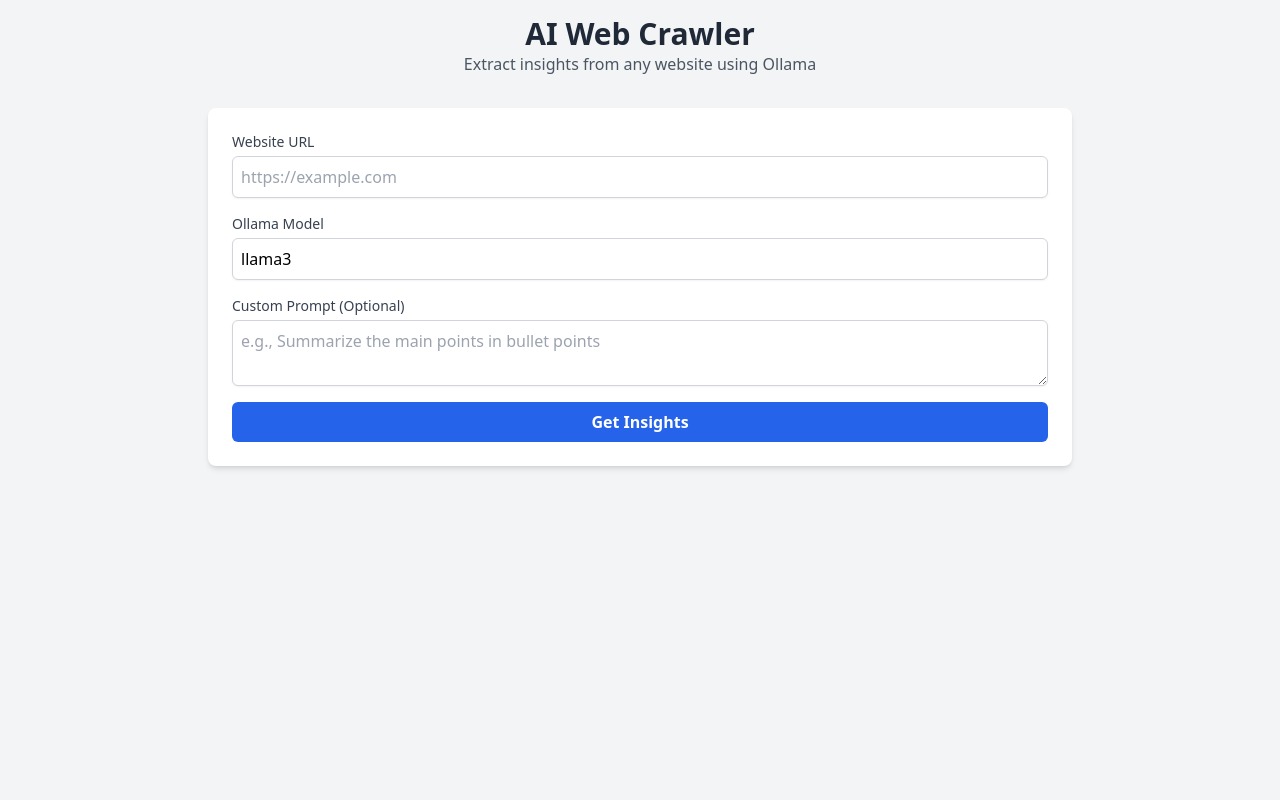
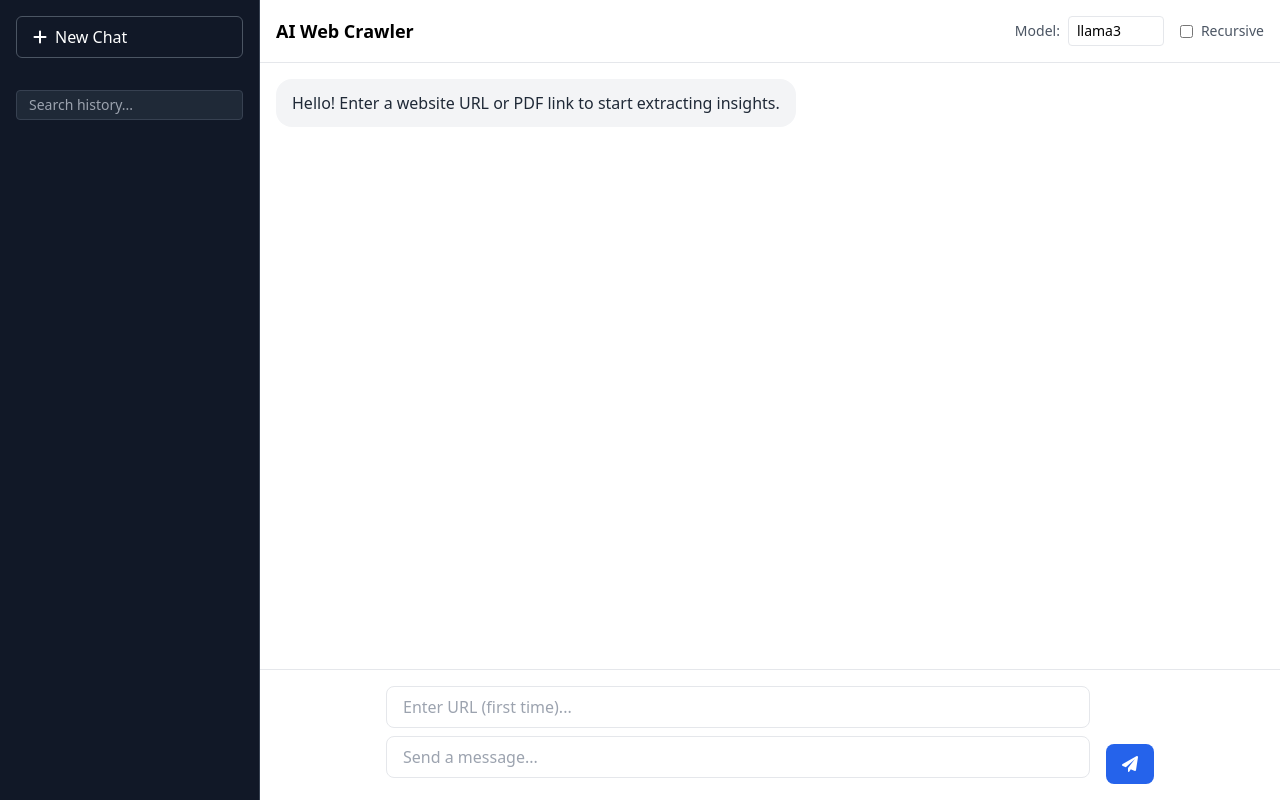
Before and after one commit to atulpandey84/webcrawler, a Flask app: page / in a window 1280 px wide. Run offline with Flask 3, Linux system fonts and the light colour scheme; data that the repository does not hold is empty; some libraries are stand-ins or nearby versions.

Commit message:
Enhance AI Web Crawler with recursive crawling, chat history, streaming, and PDF support
This commit significantly upgrades the AI Web Crawler tool with:
- Recursive crawling within the same domain.
- Enhanced text extraction using trafilatura.
- Multi-turn conversational chat interface with session history.
- Real-time streaming AI responses character-by-character.
- PDF analysis support using pypdf.
- Local SQLite database for persistence and session search.
- Modern chat-based UI with Markdown rendering.
- Updated documentation and clean-up of development artifacts.

Co-authored-by: atulpandey84 <115179658+atulpandey84@users.noreply.github.com>

```diff
--- a/app.py
+++ b/app.py
@@ -1,37 +1,103 @@
-from flask import Flask, render_template, request, jsonify
-from crawler import crawl_website, generate_insights
-import requests
+from flask import Flask, render_template, request, jsonify, Response, stream_with_context
+from flask_sqlalchemy import SQLAlchemy
+from flask_migrate import Migrate
+from crawler import crawl_website, generate_insights_stream
+import json
+import os
 
 app = Flask(__name__)
+app.config['SQLALCHEMY_DATABASE_URI'] = 'sqlite:///history.db'
+app.config['SQLALCHEMY_TRACK_MODIFICATIONS'] = False
+db = SQLAlchemy(app)
+migrate = Migrate(app, db)
+
+class Session(db.Model):
+    id = db.Column(db.Integer, primary_key=True)
+    url = db.Column(db.String(500), nullable=False)
+    content = db.Column(db.Text, nullable=True)
+    messages = db.relationship('Message', backref='session', lazy=True, cascade="all, delete-orphan")
+
+class Message(db.Model):
+    id = db.Column(db.Integer, primary_key=True)
+    session_id = db.Column(db.Integer, db.ForeignKey('session.id'), nullable=False)
+    role = db.Column(db.String(50), nullable=False)
+    content = db.Column(db.Text, nullable=False)
+
+with app.app_context():
+    db.create_all()
 
 @app.route('/')
 def index():
     return render_template('index.html')
 
-@app.route('/api/insights', methods=['POST'])
-def get_insights():
+@app.route('/api/sessions', methods=['GET'])
+def get_sessions():
+    query = request.args.get('q', '')
+    if query:
+        sessions = Session.query.filter(Session.url.contains(query)).order_by(Session.id.desc()).all()
+    else:
+        sessions = Session.query.order_by(Session.id.desc()).all()
+    return jsonify([{'id': s.id, 'url': s.url} for s in sessions])
+
+@app.route('/api/sessions/<int:session_id>', methods=['GET'])
+def get_session(session_id):
+    session = Session.query.get_or_404(session_id)
+    messages = [{'role': m.role, 'content': m.content} for m in session.messages]
+    return jsonify({'id': session.id, 'url': session.url, 'messages': messages})
+
+@app.route('/api/chat', methods=['POST'])
+def chat():
     data = request.json
     url = data.get('url')
+    session_id = data.get('session_id')
+    user_prompt = data.get('prompt')
     model = data.get('model', 'llama3')
-    prompt = data.get('prompt')
+    recursive = data.get('recursive', False)
 
-    if not url:
-        return jsonify({'error': 'URL is required'}), 400
+    if not session_id and not url:
+        return jsonify({'error': 'URL or Session ID is required'}), 400
 
-    try:
-        content = crawl_website(url)
+    if session_id:
+        session = Session.query.get(session_id)
+        if not session:
+            return jsonify({'error': 'Session not found'}), 404
+        content = session.content
+    else:
+        # New session
+        try:
+            content = crawl_website(url, recursive=recursive)
+            if not content:
+                return jsonify({'error': 'Failed to extract content from website'}), 500
 
-        # Truncate content
-        max_chars = 15000
-        if len(content) > max_chars:
-            content = content[:max_chars]
+            session = Session.query.filter_by(url=url).first()
+            if not session:
+                session = Session(url=url, content=content)
+                db.session.add(session)
+                db.session.commit()
+            else:
+                session.content = content # Update content
+                db.session.commit()
+        except Exception as e:
+            return jsonify({'error': str(e)}), 500
 
-        insights = generate_insights(content, model, prompt)
-        return jsonify({'insights': insights})
-    except requests.exceptions.RequestException as e:
-        return jsonify({'error': f'Failed to crawl website: {str(e)}'}), 500
-    except Exception as e:
-        return jsonify({'error': f'An error occurred: {str(e)}'}), 500
+    chat_history = [{'role': m.role, 'content': m.content} for m in session.messages]
+
+    def generate():
+        full_response = ""
+        for chunk in generate_insights_stream(session.content, model, user_prompt, chat_history):
+            full_response += chunk
+            yield f"data: {json.dumps({'chunk': chunk})}\n\n"
+
+        # Save history
+        user_msg = Message(session_id=session.id, role='user', content=user_prompt)
+        ai_msg = Message(session_id=session.id, role='assistant', content=full_response)
+        db.session.add(user_msg)
+        db.session.add(ai_msg)
+        db.session.commit()
+
+        yield f"data: {json.dumps({'done': True, 'session_id': session.id})}\n\n"
+
+    return Response(stream_with_context(generate()), mimetype='text/event-stream')
 
 if __name__ == '__main__':
     app.run(debug=True, port=5000)
--- a/requirements.txt
+++ b/requirements.txt
@@ -2,3 +2,7 @@ requests
 beautifulsoup4
 ollama
 Flask
+trafilatura
+pypdf
+Flask-SQLAlchemy
+Flask-Migrate
--- a/templates/index.html
+++ b/templates/index.html
@@ -3,108 +3,219 @@
 <head>
     <meta charset="UTF-8">
     <meta name="viewport" content="width=device-width, initial-scale=1.0">
-    <title>AI Web Crawler Insights</title>
+    <title>AI Web Crawler Chat</title>
     <script src="https://cdn.tailwindcss.com"></script>
+    <script src="https://cdn.jsdelivr.net/npm/marked/marked.min.js"></script>
+    <link rel="stylesheet" href="https://cdnjs.cloudflare.com/ajax/libs/font-awesome/6.0.0/css/all.min.css">
     <style>
-        .chat-container { height: calc(100vh - 160px); }
+        .sidebar { width: 260px; transition: all 0.3s; }
+        .chat-area { flex: 1; }
+        .message-bubble { max-width: 80%; padding: 0.75rem 1rem; border-radius: 1rem; margin-bottom: 1rem; }
+        .ai-message p { margin-bottom: 0.5rem; }
+        .ai-message ul, .ai-message ol { margin-left: 1.5rem; margin-bottom: 0.5rem; }
+        .ai-message ul { list-style-type: disc; }
+        .ai-message ol { list-style-type: decimal; }
+        .user-message { background-color: #3b82f6; color: white; align-self: flex-end; }
+        .ai-message { background-color: #f3f4f6; color: #1f2937; align-self: flex-start; }
+        .scrollbar-hide::-webkit-scrollbar { display: none; }
+        .scrollbar-hide { -ms-overflow-style: none; scrollbar-width: none; }
+        #chat-messages { height: calc(100vh - 180px); overflow-y: auto; }
         .spinner {
-            border: 4px solid rgba(0, 0, 0, 0.1);
-            width: 36px;
-            height: 36px;
+            border: 2px solid rgba(0, 0, 0, 0.1);
+            width: 20px;
+            height: 20px;
             border-radius: 50%;
-            border-left-color: #09f;
+            border-left-color: #3b82f6;
             animation: spin 1s linear infinite;
         }
-        @keyframes spin {
-            0% { transform: rotate(0deg); }
-            100% { transform: rotate(360deg); }
-        }
+        @keyframes spin { 0% { transform: rotate(0deg); } 100% { transform: rotate(360deg); } }
     </style>
 </head>
-<body class="bg-gray-100 font-sans">
-    <div class="max-w-4xl mx-auto p-4">
-        <header class="text-center mb-8">
-            <h1 class="text-3xl font-bold text-gray-800">AI Web Crawler</h1>
-            <p class="text-gray-600">Extract insights from any website using Ollama</p>
-        </header>
-
-        <div class="bg-white rounded-lg shadow-md p-6 mb-4">
-            <div class="space-y-4">
-                <div>
-                    <label class="block text-sm font-medium text-gray-700">Website URL</label>
-                    <input type="url" id="url" placeholder="https://example.com" class="mt-1 block w-full rounded-md border-gray-300 shadow-sm focus:border-blue-500 focus:ring-blue-500 border p-2">
-                </div>
-                <div class="flex space-x-4">
-                    <div class="flex-1">
-                        <label class="block text-sm font-medium text-gray-700">Ollama Model</label>
-                        <input type="text" id="model" value="llama3" class="mt-1 block w-full rounded-md border-gray-300 shadow-sm focus:border-blue-500 focus:ring-blue-500 border p-2">
-                    </div>
-                </div>
-                <div>
-                    <label class="block text-sm font-medium text-gray-700">Custom Prompt (Optional)</label>
-                    <textarea id="prompt" rows="2" placeholder="e.g., Summarize the main points in bullet points" class="mt-1 block w-full rounded-md border-gray-300 shadow-sm focus:border-blue-500 focus:ring-blue-500 border p-2"></textarea>
-                </div>
-                <button id="submit" class="w-full bg-blue-600 text-white font-bold py-2 px-4 rounded-md hover:bg-blue-700 transition duration-150">
-                    Get Insights
-                </button>
-            </div>
+<body class="bg-white font-sans flex h-screen overflow-hidden">
+    <!-- Sidebar -->
+    <div class="sidebar bg-gray-900 text-white flex flex-col h-full border-r border-gray-700">
+        <div class="p-4">
+            <button id="new-chat" class="w-full border border-gray-600 rounded-md py-2 px-4 flex items-center hover:bg-gray-800 transition">
+                <i class="fas fa-plus mr-2"></i> New Chat
+            </button>
         </div>
-
-        <div id="results-container" class="hidden bg-white rounded-lg shadow-md p-6">
-            <h2 class="text-xl font-semibold mb-4 text-gray-800">Insights</h2>
-            <div id="loading" class="flex justify-center items-center py-8 hidden">
-                <div class="spinner"></div>
-                <span class="ml-3 text-gray-600">Processing website...</span>
-            </div>
-            <div id="output" class="prose max-w-none text-gray-700 whitespace-pre-wrap"></div>
+        <div class="p-4">
+            <input type="text" id="search-history" placeholder="Search history..." class="w-full bg-gray-800 border border-gray-700 rounded px-3 py-1 text-sm focus:outline-none focus:ring-1 focus:ring-blue-500">
+        </div>
+        <div id="history-list" class="flex-1 overflow-y-auto p-2 space-y-1 scrollbar-hide">
+            <!-- Sessions will be loaded here -->
         </div>
     </div>
 
+    <!-- Main Chat Area -->
+    <div class="chat-area flex flex-col h-full">
+        <header class="p-4 border-b border-gray-200 flex justify-between items-center bg-white z-10">
+            <h1 id="current-title" class="text-lg font-semibold truncate max-w-md">AI Web Crawler</h1>
+            <div class="flex items-center space-x-4">
+                <div class="flex items-center space-x-2">
+                    <label class="text-sm text-gray-600">Model:</label>
+                    <input type="text" id="model" value="llama3" class="text-sm border rounded px-2 py-1 w-24">
+                </div>
+                <div class="flex items-center space-x-2">
+                    <input type="checkbox" id="recursive" class="rounded border-gray-300">
+                    <label for="recursive" class="text-sm text-gray-600">Recursive</label>
+                </div>
+            </div>
+        </header>
+
+        <main id="chat-messages" class="flex-1 p-4 flex flex-col space-y-4">
+            <div class="ai-message message-bubble">
+                Hello! Enter a website URL or PDF link to start extracting insights.
+            </div>
+        </main>
+
+        <footer class="p-4 border-t border-gray-200 bg-white">
+            <div class="max-w-3xl mx-auto flex space-x-4">
+                <div class="flex-1 relative">
+                    <input type="text" id="url-input" placeholder="Enter URL (first time)..." class="w-full border rounded-lg px-4 py-2 focus:ring-2 focus:ring-blue-500 focus:outline-none mb-2 block">
+                    <textarea id="prompt-input" rows="1" placeholder="Send a message..." class="w-full border rounded-lg px-4 py-2 focus:ring-2 focus:ring-blue-500 focus:outline-none resize-none"></textarea>
+                </div>
+                <button id="send-btn" class="bg-blue-600 text-white rounded-lg px-4 h-10 self-end hover:bg-blue-700 transition">
+                    <i class="fas fa-paper-plane"></i>
+                </button>
+            </div>
+        </footer>
+    </div>
+
     <script>
-        document.getElementById('submit').addEventListener('click', async () => {
-            const url = document.getElementById('url').value;
+        let currentSessionId = null;
+        const chatMessages = document.getElementById('chat-messages');
+        const historyList = document.getElementById('history-list');
+        const searchHistory = document.getElementById('search-history');
+        const urlInput = document.getElementById('url-input');
+        const promptInput = document.getElementById('prompt-input');
+        const sendBtn = document.getElementById('send-btn');
+        const currentTitle = document.getElementById('current-title');
+
+        async function loadSessions(query = '') {
+            const res = await fetch(`/api/sessions?q=${encodeURIComponent(query)}`);
+            const sessions = await res.json();
+            historyList.innerHTML = '';
+            sessions.forEach(s => {
+                const item = document.createElement('div');
+                item.className = 'p-3 text-sm rounded-md hover:bg-gray-800 cursor-pointer truncate flex items-center';
+                item.innerHTML = `<i class="far fa-message mr-2"></i> ${s.url}`;
+                item.onclick = () => loadSession(s.id);
+                historyList.appendChild(item);
+            });
+        }
+
+        searchHistory.addEventListener('input', (e) => {
+            loadSessions(e.target.value);
+        });
+
+        async function loadSession(id) {
+            currentSessionId = id;
+            const res = await fetch(`/api/sessions/${id}`);
+            const session = await res.json();
+            currentTitle.textContent = session.url;
+            urlInput.classList.add('hidden');
+            chatMessages.innerHTML = '';
+            session.messages.forEach(m => addMessage(m.role, m.content));
+            scrollToBottom();
+        }
+
+        document.getElementById('new-chat').onclick = () => {
+            currentSessionId = null;
+            currentTitle.textContent = 'AI Web Crawler';
+            urlInput.classList.remove('hidden');
+            urlInput.value = '';
+            promptInput.value = '';
+            chatMessages.innerHTML = '<div class="ai-message message-bubble">Hello! Enter a website URL or PDF link to start extracting insights.</div>';
+        };
+
+        function addMessage(role, content) {
+            const div = document.createElement('div');
+            div.className = `message-bubble ${role === 'user' ? 'user-message' : 'ai-message'}`;
+            if (role === 'user') {
+                div.textContent = content;
+            } else {
+                div.innerHTML = marked.parse(content);
+            }
+            chatMessages.appendChild(div);
+            return div;
+        }
+
+        function scrollToBottom() {
+            chatMessages.scrollTop = chatMessages.scrollHeight;
+        }
+
+        sendBtn.onclick = async () => {
+            const url = urlInput.value;
+            const prompt = promptInput.value;
             const model = document.getElementById('model').value;
-            const prompt = document.getElementById('prompt').value;
-            const resultsContainer = document.getElementById('results-container');
-            const loading = document.getElementById('loading');
-            const output = document.getElementById('output');
-            const submitBtn = document.getElementById('submit');
+            const recursive = document.getElementById('recursive').checked;
 
-            if (!url) {
-                alert('Please enter a URL');
+            if (!prompt) return;
+            if (!currentSessionId && !url) {
+                alert('Please provide a URL for the first message');
                 return;
             }
 
-            resultsContainer.classList.remove('hidden');
-            loading.classList.remove('hidden');
-            output.textContent = '';
-            submitBtn.disabled = true;
-            submitBtn.classList.add('opacity-50');
+            addMessage('user', prompt);
+            promptInput.value = '';
+            const aiMsgDiv = addMessage('assistant', '');
+            const loadingSpan = document.createElement('div');
+            loadingSpan.className = 'spinner mt-2';
+            aiMsgDiv.appendChild(loadingSpan);
+            scrollToBottom();
+
+            sendBtn.disabled = true;
 
             try {
-                const response = await fetch('/api/insights', {
+                const response = await fetch('/api/chat', {
                     method: 'POST',
-                    headers: {
-                        'Content-Type': 'application/json',
-                    },
-                    body: JSON.stringify({ url, model, prompt }),
+                    headers: { 'Content-Type': 'application/json' },
+                    body: JSON.stringify({ url, session_id: currentSessionId, prompt, model, recursive })
                 });
 
-                const data = await response.json();
+                const reader = response.body.getReader();
+                const decoder = new TextDecoder();
+                aiMsgDiv.removeChild(loadingSpan);
 
-                if (data.error) {
-                    output.innerHTML = `<span class="text-red-500">Error: ${data.error}</span>`;
-                } else {
-                    output.textContent = data.insights;
+                let fullAiContent = "";
+                while (true) {
+                    const { done, value } = await reader.read();
+                    if (done) break;
+
+                    const chunk = decoder.decode(value);
+                    const lines = chunk.split('\n');
+                    lines.forEach(line => {
+                        if (line.startsWith('data: ')) {
+                            const data = JSON.parse(line.substring(6));
+                            if (data.chunk) {
+                                fullAiContent += data.chunk;
+                                aiMsgDiv.innerHTML = marked.parse(fullAiContent);
+                                scrollToBottom();
+                            }
+                            if (data.done) {
+                                currentSessionId = data.session_id;
+                                urlInput.classList.add('hidden');
+                                loadSessions();
+                            }
+                        }
+                    });
                 }
             } catch (error) {
-                output.innerHTML = `<span class="text-red-500">Error: ${error.message}</span>`;
+                aiMsgDiv.textContent = 'Error: ' + error.message;
             } finally {
-                loading.classList.add('hidden');
-                submitBtn.disabled = false;
-                submitBtn.classList.remove('opacity-50');
+                sendBtn.disabled = false;
+            }
+        };
+
+        promptInput.addEventListener('keydown', (e) => {
+            if (e.key === 'Enter' && !e.shiftKey) {
+                e.preventDefault();
+                sendBtn.click();
             }
         });
+
+        loadSessions();
     </script>
 </body>
 </html>
```
Also changed, not shown: crawler.py (+106 -36 lines), test_crawler.py (deleted, +0 -63 lines), README.md.
